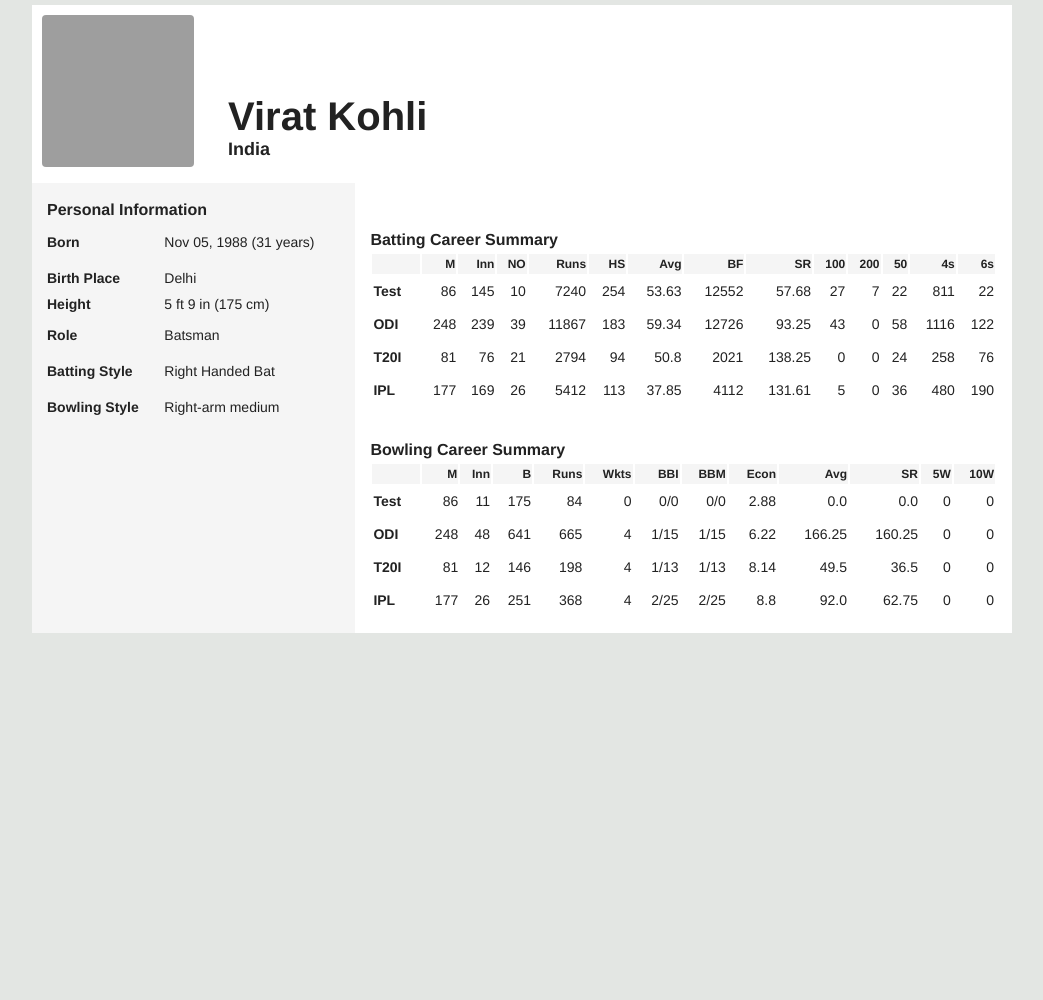
After one commit to arunk6894/Cricket-Management, a Django app: page / in a window 1280 px wide. The commit adds this page. Shown: the whole page, without its empty margins (118-1161 px from the left). Run offline with Django 3.2, Linux system fonts and the light colour scheme; grey boxes are pictures that could not be loaded.

Commit message:
Players details added in models.py and needs to be tested in html

```diff
--- a/CricketDetails/admin.py
+++ b/CricketDetails/admin.py
@@ -1,6 +1,6 @@
 from django.contrib import admin
 from CricketDetails.models import (Clubstate,TeamStructure,
-Ground,MatchDate,League,Competition,Scorer,Match,Inning,
+Ground,MatchDate,Match,Inning,
 PlayerStructure,BatPerformance,BowlPerformance,FieldPerformance)
 
 # Register your models here.
@@ -11,9 +11,6 @@
 admin.site.register(PlayerStructure)
 admin.site.register(Ground)
 admin.site.register(MatchDate)
-admin.site.register(League)
-admin.site.register(Competition)
-admin.site.register(Scorer)
 admin.site.register(Match)
 admin.site.register(Inning)
 admin.site.register(BatPerformance)
--- a/CricketDetails/templates/CricketDetails/playerstatistics_details.html
+++ b/CricketDetails/templates/CricketDetails/playerstatistics_details.html
@@ -25,7 +25,7 @@
                <div class="col-md-4">
                    <div class="imgAbt">
                     <h1>{{players.bat_how_out}}enjoy the moment</h1>
-                       <div> <a href="" class="stretched-link">{{players.mat}} {{players.bat_par_score}} </a></div>
+                       <div> <a href="#" class="stretched-link">{{players.math}} {{players.bat_par_score}} </a></div>
                    </div>
                </div>
                {% endfor %}
--- a/CricketDetails/urls.py
+++ b/CricketDetails/urls.py
@@ -4,11 +4,12 @@
 from CricketDetails.views import Teams,Index,NewTeam,PlayerDetailView,test,NewPlayer,PlayerStatistics
 
 urlpatterns = [
-    path('teamdetails/<int:player_details_pk>/<int:pk>/', PlayerStatistics.as_view(), name= 'playerdetails'),
+    path('', test),
     path('homepage/', Index.as_view(), name = 'index'),
     path('teamdetails/', Teams.as_view(), name = 'teamlist'),
     path('teamdetails/newteam', NewTeam.as_view(), name='newteam'),
     path('teamdetails/<int:pk>/', PlayerDetailView.as_view(), name='teamname'),
     path('teamdetails/newplayers/', NewPlayer.as_view(), name='newplayer'),
+    path('teamdetails/<int:player_details_pk>/<int:pk>/', PlayerStatistics.as_view(), name= 'playerdetails'),
 
     ]
--- a/CricketDetails/views.py
+++ b/CricketDetails/views.py
@@ -9,7 +9,7 @@
 
 
 def test(request):
-    return render(request,'base.html')
+    return render(request,'playerstatistics_details.html')
 
 class Index(View):
     def get(self, request):
--- /dev/null
+++ b/templates/playerstatistics_details.html
@@ -0,0 +1,225 @@
+<!DOCTYPE html>
+<html>
+
+<head>
+    <meta charset="utf-8">
+    {% load staticfiles %}
+    <link rel="stylesheet" href="{% static 'css/details.css' %}">
+</head>
+
+<body>
+
+    <div class="page">
+        <div id="page-wrapper" class="container" style="display:inline-block;">
+            <div id="shosh" class="ad-unit shosh-embed" style="height:0; width:980px; text-align:center;"></div>
+            <div style="margin-top:5px;"></div>
+            <div>
+                <div class="cb-col cb-col-100 cb-bg-white">
+                    <div class="cb-col cb-col-20 cb-col-rt"><img height="152" width="152" title="profile image" src="/a/img/v1/152x152/i1/c170661/virat-kohli.jpg"></div>
+                    <div class="cb-col cb-col-80 cb-player-name-wrap">
+                        <h1 itemprop="name" class="cb-font-40">Virat Kohli</h1>
+                        <h3 class="cb-font-18 text-gray">India</h3></div>
+                </div>
+                <div class="cb-col cb-col-100 cb-bg-grey">
+                    <div class="cb-col cb-col-33 text-black">
+                        <div class="cb-hm-rght">
+                            <div class="cb-font-16 text-bold"> Personal Information</div>
+                            <div class="cb-col cb-col-40 text-bold cb-lst-itm-sm">Born</div>
+                            <div class="cb-col cb-col-60 cb-lst-itm-sm"> Nov 05, 1988 (31 years) </div>
+                            <div class="cb-col cb-col-40 text-bold cb-lst-itm-sm">Birth Place</div>
+                            <div class="cb-col cb-col-60 cb-lst-itm-sm"> Delhi </div>
+                            <div class="cb-col cb-col-40 text-bold">Height</div>
+                            <div class="cb-col cb-col-60"> 5 ft 9 in (175 cm) </div>
+                            <div class="cb-col cb-col-40 text-bold cb-lst-itm-sm">Role</div>
+                            <div class="cb-col cb-col-60 cb-lst-itm-sm"> Batsman </div>
+                            <div class="cb-col cb-col-40 text-bold cb-lst-itm-sm">Batting Style</div>
+                            <div class="cb-col cb-col-60 cb-lst-itm-sm"> Right Handed Bat </div>
+                            <div class="cb-col cb-col-40 text-bold cb-lst-itm-sm">Bowling Style</div>
+                            <div class="cb-col cb-col-60 cb-lst-itm-sm"> Right-arm medium </div>
+                        </div>
+                    </div>
+                    <div class="cb-col cb-col-67 cb-bg-white cb-plyr-rt-col">
+                        <div class="cb-hm-rght cb-player-bio">
+                            <div class="cb-plyr-tbl">
+                                <div class="cb-font-16 text-bold cb-lst-dom">Batting Career Summary</div>
+                                <table class="table cb-col-100 cb-plyr-thead">
+                                    <thead>
+                                        <tr class="cb-bg-grey cb-font-12">
+                                            <th></th>
+                                            <th class="cb-plyr-th text-right" title="Matches Played">M</th>
+                                            <th class="text-right" title="No of Innings Batted">Inn</th>
+                                            <th class="text-right" title="No of Not Outs">NO</th>
+                                            <th class="text-right" title="No of Runs Scored">Runs</th>
+                                            <th class="text-right" title="Highest Score">HS</th>
+                                            <th class="text-right" title="Batting Average">Avg</th>
+                                            <th class="text-right" title="No of Balls Faced">BF</th>
+                                            <th class="text-right" title="Batting Strike Rate">SR</th>
+                                            <th class="text-right" title="No of 100s Scored">100</th>
+                                            <th class="text-right" title="No of 200s Scored">200</th>
+                                            <th class="text-right" title="No of 50s Scored">50</th>
+                                            <th class="text-right" title="No of fours hit">4s</th>
+                                            <th class="text-right" title="No of sixes hit">6s</th>
+                                        </tr>
+                                    </thead>
+                                    <tbody>
+                                        <tr>
+                                            <td class="cb-col-8"><strong>Test</strong></td>
+                                            <td class="cb-plyr-tbody text-right">86</td>
+                                            <td class="text-right">145</td>
+                                            <td class="text-right">10</td>
+                                            <td class="text-right">7240</td>
+                                            <td class="text-right">254</td>
+                                            <td class="text-right">53.63</td>
+                                            <td class="text-right">12552</td>
+                                            <td class="text-right">57.68</td>
+                                            <td class="text-right">27</td>
+                                            <td class="text-right">7</td>
+                                            <td class="text-right">22</td>
+                                            <td class="text-right">811</td>
+                                            <td class="text-right">22</td>
+                                        </tr>
+                                        <tr>
+                                            <td class="cb-col-8"><strong>ODI</strong></td>
+                                            <td class="cb-plyr-tbody text-right">248</td>
+                                            <td class="text-right">239</td>
+                                            <td class="text-right">39</td>
+                                            <td class="text-right">11867</td>
+                                            <td class="text-right">183</td>
+                                            <td class="text-right">59.34</td>
+                                            <td class="text-right">12726</td>
+                                            <td class="text-right">93.25</td>
+                                            <td class="text-right">43</td>
+                                            <td class="text-right">0</td>
+                                            <td class="text-right">58</td>
+                                            <td class="text-right">1116</td>
+                                            <td class="text-right">122</td>
+                                        </tr>
+                                        <tr>
+                                            <td class="cb-col-8"><strong>T20I</strong></td>
+                                            <td class="cb-plyr-tbody text-right">81</td>
+                                            <td class="text-right">76</td>
+                                            <td class="text-right">21</td>
+                                            <td class="text-right">2794</td>
+                                            <td class="text-right">94</td>
+                                            <td class="text-right">50.8</td>
+                                            <td class="text-right">2021</td>
+                                            <td class="text-right">138.25</td>
+                                            <td class="text-right">0</td>
+                                            <td class="text-right">0</td>
+                                            <td class="text-right">24</td>
+                                            <td class="text-right">258</td>
+                                            <td class="text-right">76</td>
+                                        </tr>
+                                        <tr>
+                                            <td class="cb-col-8"><strong>IPL</strong></td>
+                                            <td class="cb-plyr-tbody text-right">177</td>
+                                            <td class="text-right">169</td>
+                                            <td class="text-right">26</td>
+                                            <td class="text-right">5412</td>
+                                            <td class="text-right">113</td>
+                                            <td class="text-right">37.85</td>
+                                            <td class="text-right">4112</td>
+                                            <td class="text-right">131.61</td>
+                                            <td class="text-right">5</td>
+                                            <td class="text-right">0</td>
+                                            <td class="text-right">36</td>
+                                            <td class="text-right">480</td>
+                                            <td class="text-right">190</td>
+                                        </tr>
+                                    </tbody>
+                                </table>
+                            </div>
+                            <div class="cb-plyr-tbl">
+                                <div class="cb-font-16 text-bold cb-lst-dom">Bowling Career Summary</div>
+                                <table class="table cb-col-100 cb-plyr-thead">
+                                    <thead>
+                                        <tr class="cb-bg-grey cb-font-12">
+                                            <th></th>
+                                            <th class="cb-plyr-th text-right" title="Matches Played">M</th>
+                                            <th class="text-right" title="No of Innings Bowled">Inn</th>
+                                            <th class="text-right" title="No of Balls Bowled">B</th>
+                                            <th class="text-right" title="No of Runs Conceded">Runs</th>
+                                            <th class="text-right" title="Wickets">Wkts</th>
+                                            <th class="text-right" title="Best Bowling in Innings">BBI</th>
+                                            <th class="text-right" title="Best Bowling in Match">BBM</th>
+                                            <th class="text-right" title="Economy">Econ</th>
+                                            <th class="text-right" title="Bowling Average">Avg</th>
+                                            <th class="text-right" title="Bowling Strike Rate">SR</th>
+                                            <th class="text-right" title="Five Wickets in an Innings">5W</th>
+                                            <th class="text-right cb-plyr-stump" title="Ten Wickets in an Match">10W</th>
+                                        </tr>
+                                    </thead>
+                                    <tbody>
+                                        <tr>
+                                            <td class="cb-col-8"><strong>Test</strong></td>
+                                            <td class="cb-plyr-tbody text-right">86</td>
+                                            <td class="text-right">11</td>
+                                            <td class="text-right">175</td>
+                                            <td class="text-right">84</td>
+                                            <td class="text-right">0</td>
+                                            <td class="text-right">0/0</td>
+                                            <td class="text-right">0/0</td>
+                                            <td class="text-right">2.88</td>
+                                            <td class="text-right">0.0</td>
+                                            <td class="text-right">0.0</td>
+                                            <td class="text-right">0</td>
+                                            <td class="text-right">0</td>
+                                        </tr>
+                                        <tr>
+                                            <td class="cb-col-8"><strong>ODI</strong></td>
+                                            <td class="cb-plyr-tbody text-right">248</td>
+                                            <td class="text-right">48</td>
+                                            <td class="text-right">641</td>
+                                            <td class="text-right">665</td>
+                                            <td class="text-right">4</td>
+                                            <td class="text-right">1/15</td>
+                                            <td class="text-right">1/15</td>
+                                            <td class="text-right">6.22</td>
+                                            <td class="text-right">166.25</td>
+                                            <td class="text-right">160.25</td>
+                                            <td class="text-right">0</td>
+                                            <td class="text-right">0</td>
+                                        </tr>
+                                        <tr>
+                                            <td class="cb-col-8"><strong>T20I</strong></td>
+                                            <td class="cb-plyr-tbody text-right">81</td>
+                                            <td class="text-right">12</td>
+                                            <td class="text-right">146</td>
+                                            <td class="text-right">198</td>
+                                            <td class="text-right">4</td>
+                                            <td class="text-right">1/13</td>
+                                            <td class="text-right">1/13</td>
+                                            <td class="text-right">8.14</td>
+                                            <td class="text-right">49.5</td>
+                                            <td class="text-right">36.5</td>
+                                            <td class="text-right">0</td>
+                                            <td class="text-right">0</td>
+                                        </tr>
+                                        <tr>
+                                            <td class="cb-col-8"><strong>IPL</strong></td>
+                                            <td class="cb-plyr-tbody text-right">177</td>
+                                            <td class="text-right">26</td>
+                                            <td class="text-right">251</td>
+                                            <td class="text-right">368</td>
+                                            <td class="text-right">4</td>
+                                            <td class="text-right">2/25</td>
+                                            <td class="text-right">2/25</td>
+                                            <td class="text-right">8.8</td>
+                                            <td class="text-right">92.0</td>
+                                            <td class="text-right">62.75</td>
+                                            <td class="text-right">0</td>
+                                            <td class="text-right">0</td>
+                                        </tr>
+                                    </tbody>
+                                </table>
+                            </div>
+                        </div>
+                    </div>
+                </div>
+            </div>
+        </div>
+    </div>
+    </div>
+</body>
+
+</html>
```
Also changed, not shown: CricketDetails/models.py (+29 -93 lines), templates/base.html (+13 -19 lines), CricketDetails/migrations/0009_auto_20200428_0152.py (added).
